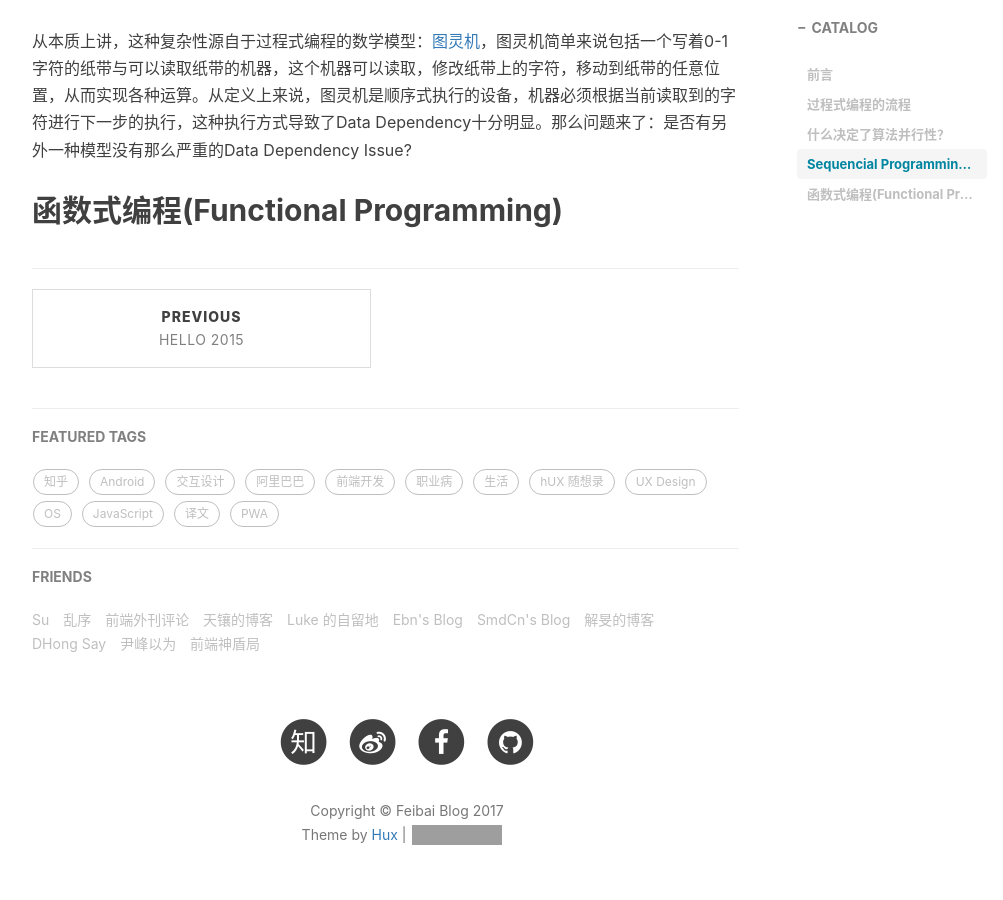
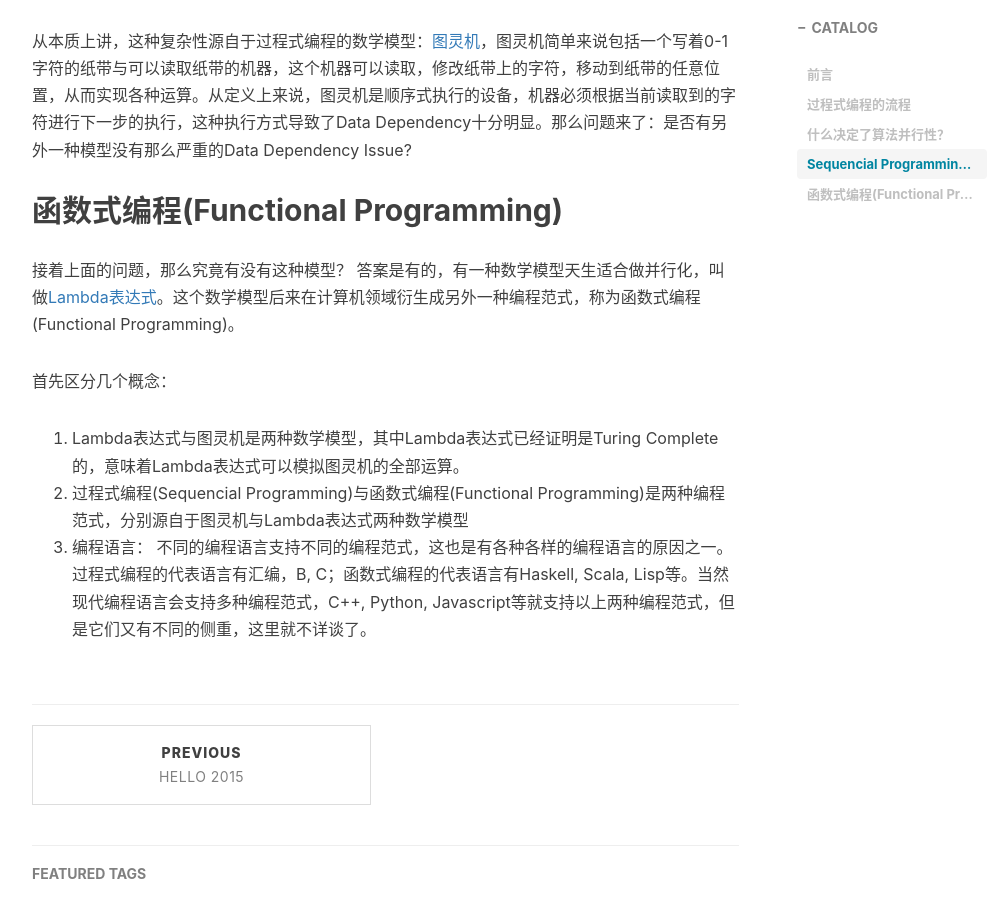
Before and after one commit to FeibHwang/my_Blog, a Jekyll site: the page built from _posts/2017-04-28-Parallelism-Advantages-in-Functional-Programming.markdown, in a window 1280 px wide and 900 px high, scrolled down 2049 px. Shown: the whole window, without its empty margins (233-1236 px from the left). Built offline with Jekyll 4.4.1, drawn with Linux system fonts in a browser that asks for light colours; nearby versions of some CDN libraries; comment, search, counter and statistics services are not loaded; grey boxes are pictures that could not be loaded.

Commit message:
add a post

```diff
--- a/_posts/2017-04-28-Parallelism-Advantages-in-Functional-Programming.markdown
+++ b/_posts/2017-04-28-Parallelism-Advantages-in-Functional-Programming.markdown
@@ -23,6 +23,7 @@ tags:
 先看一下经典的快速排序的C++实现：
 
 {% highlight c++ %}
+
 if __name__ =='__main__':
 	int partition(vector<int> &nums, int p, int r)
 	{
@@ -48,6 +49,7 @@ if __name__ =='__main__':
 			quick_sort(nums, q + 1, r);
 		}
 	}
+
 {% endhighlight %}
 
 其中`quick_sort`函数中`partition`函数必须先执行，之后的两个`quick_sort`函数可以并行执行。快速排序的原理很简单：随机选择数组中一个数，将数组分成两部分，一部分所有元素小于等于该数，另一部分所有元素大于该数；对两个数组递归调用快速排序，之后将整个数组整合起来。
@@ -67,3 +69,9 @@ if __name__ =='__main__':
 从本质上讲，这种复杂性源自于过程式编程的数学模型：[图灵机](https://en.wikipedia.org/wiki/Turing_machine)，图灵机简单来说包括一个写着0-1字符的纸带与可以读取纸带的机器，这个机器可以读取，修改纸带上的字符，移动到纸带的任意位置，从而实现各种运算。从定义上来说，图灵机是顺序式执行的设备，机器必须根据当前读取到的字符进行下一步的执行，这种执行方式导致了Data Dependency十分明显。那么问题来了：是否有另外一种模型没有那么严重的Data Dependency Issue?
 
 ## 函数式编程(Functional Programming)
+接着上面的问题，那么究竟有没有这种模型？ 答案是有的，有一种数学模型天生适合做并行化，叫做[Lambda表达式](https://en.wikipedia.org/wiki/Lambda_calculus)。这个数学模型后来在计算机领域衍生成另外一种编程范式，称为函数式编程(Functional Programming)。
+
+首先区分几个概念：
+1. Lambda表达式与图灵机是两种数学模型，其中Lambda表达式已经证明是Turing Complete的，意味着Lambda表达式可以模拟图灵机的全部运算。
+2. 过程式编程(Sequencial Programming)与函数式编程(Functional Programming)是两种编程范式，分别源自于图灵机与Lambda表达式两种数学模型
+3. 编程语言： 不同的编程语言支持不同的编程范式，这也是有各种各样的编程语言的原因之一。过程式编程的代表语言有汇编，B, C；函数式编程的代表语言有Haskell, Scala, Lisp等。当然现代编程语言会支持多种编程范式，C++, Python, Javascript等就支持以上两种编程范式，但是它们又有不同的侧重，这里就不详谈了。
```
